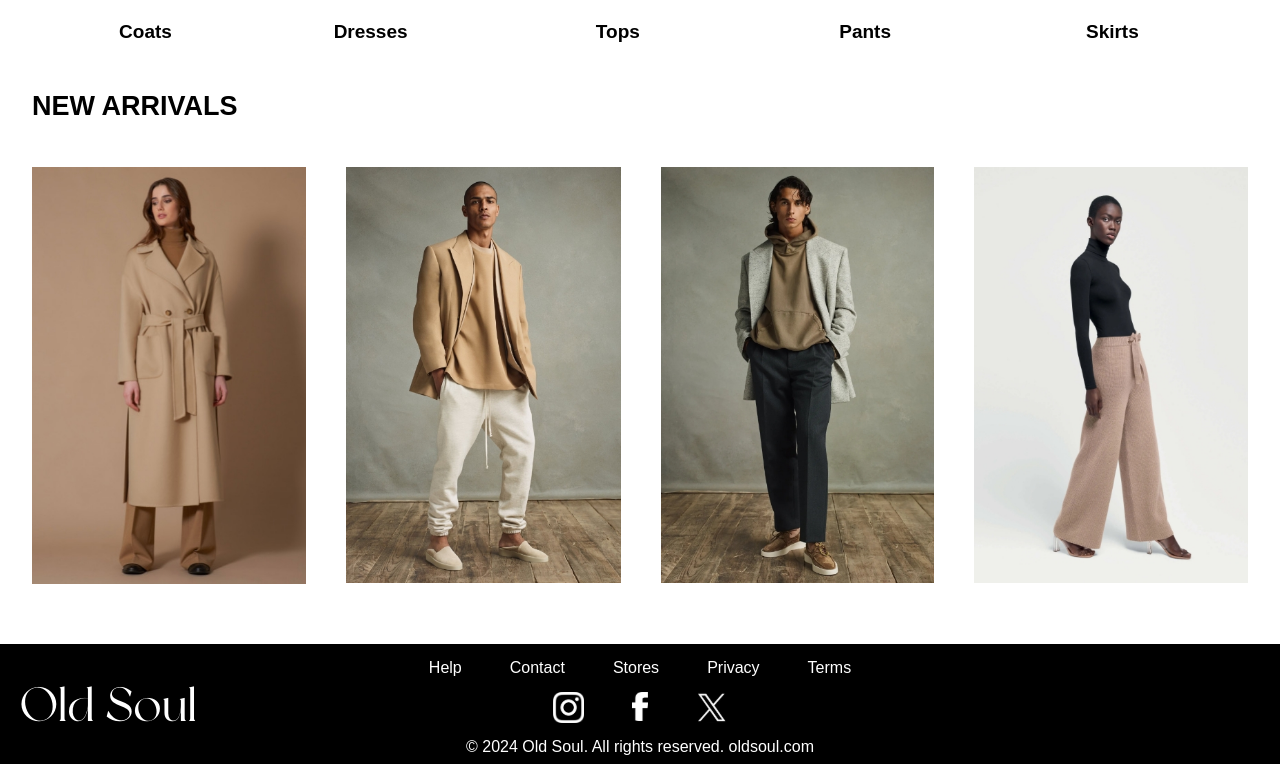
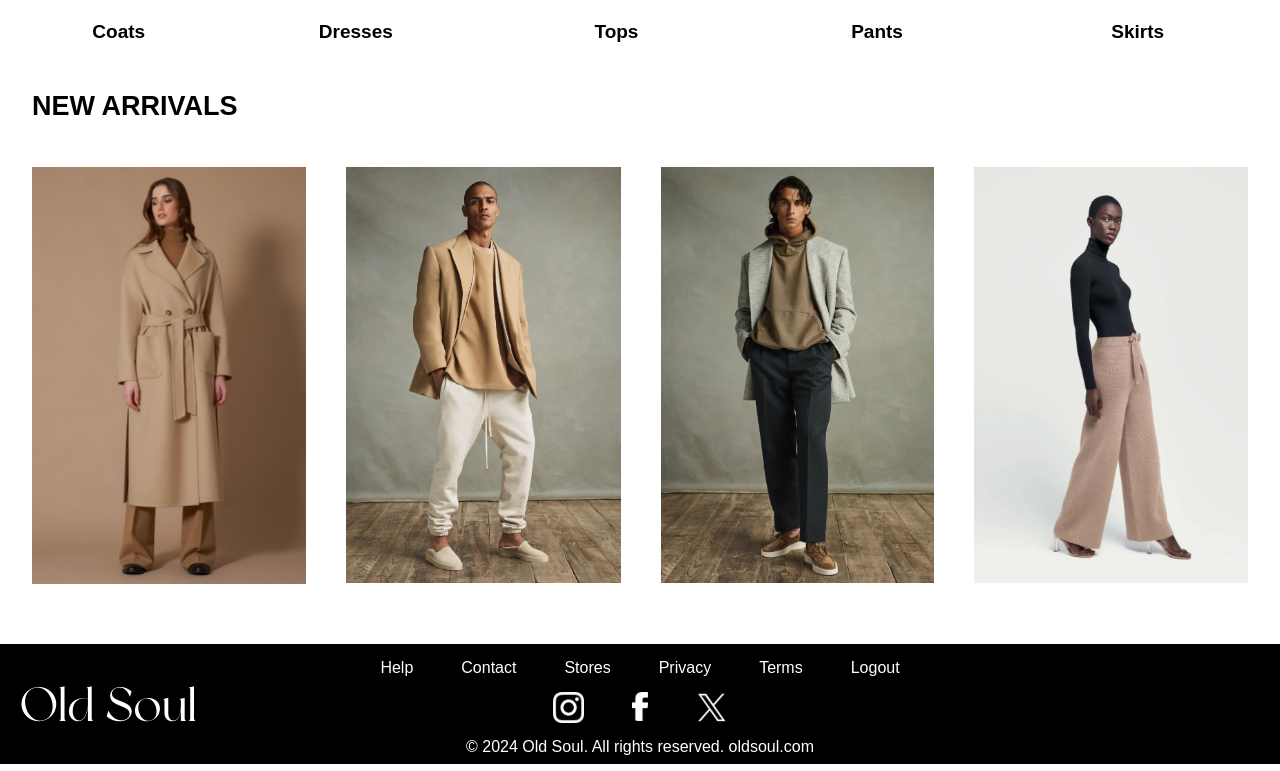
Before and after one commit to henryonyejelem/old_soul, a React (Create React App) app in the folder client/: page /shop in a window 1280 px wide. Shown: the part 1203-1974 px from the top of the page. Built offline with nearby package versions, Linux system fonts and the light colour scheme; a web font is replaced by a local one.

Commit message:
Henry Onyejelem

```diff
--- a/client/src/components/ui/footer.js
+++ b/client/src/components/ui/footer.js
@@ -2,17 +2,24 @@ import insta from "../../assets/icons/Instagram Logo.svg"
 import twitter from "../../assets/icons/Twitter Logo.svg"
 import facebook from "../../assets/icons/Facebook Logo.svg"
 function Footer() {
+  const handleClick = () => {
+    localStorage.setItem("isLoggedIn", "false")
+    window.scroll(0,0)
+    window.location.reload();
+  }
+
   return (
     <div className="h-[15vh] bg-black text-white flex justify-between">
         <div className="self-center text-4xl font-NewYork w-[33%] pl-5">Old Soul</div>
         <div className="w-[33%] flex-col justify-center">
-            <ul className="flex justify-center gap-12 py-3">
-                <li>Help</li>
-                <li>Contact</li>
-                <li>Stores</li>
-                <li>Privacy</li>
-                <li>Terms</li>
-            </ul>
+            <div className="flex justify-center gap-12 py-3">
+                <div>Help</div>
+                <div>Contact</div>
+                <div>Stores</div>
+                <div>Privacy</div>
+                <div>Terms</div>
+                <button onClick={handleClick}>Logout</button>
+            </div>
 
             <ul className="flex justify-center gap-12">
                 <li><img src={insta} alt="" /></li>
--- a/client/src/pages/checkout/review.js
+++ b/client/src/pages/checkout/review.js
@@ -1,10 +1,16 @@
 import { useContext } from "react";
-
+import { useNavigate } from "react-router-dom";
 import { CartContext } from '../../context/cartContext.js';
 import CheckoutCard from "../../components/ui/checkoutCard.js";
+
 function Review() {
   const { state } = useContext(CartContext);
   const cartlist = state.cart
+  const navigate = useNavigate();
+
+  const handleClick = () => {
+    navigate("/")
+  }
 
   return (
     <div className="">
@@ -17,7 +23,7 @@ function Review() {
             {cartlist.map(item => <CheckoutCard name={item.name} price={item.price} src={item.ID}/>)}
           </div>
 
-          <button className="bg-black text-white font-medium py-2 text-[15px] w-[100%] my-[24px]">Pay</button>
+          <button className="bg-black text-white font-medium py-2 text-[15px] w-[100%] my-[24px]" onClick={handleClick}>Pay</button>
 
             <div className="text-[15px] flex gap- font-semibold pb-[70px]">
                 <div>{'<'}</div>
--- a/client/src/pages/product/product.js
+++ b/client/src/pages/product/product.js
@@ -86,7 +86,7 @@ function Product() {
     setIsFilled(isInWishlist(productID));
   }, [location])
 
-  const item = {name : product.name, price : product.price, ID : product.ID, category : product.tags}
+  const item = {name : product.name, price : product.price, ID : product.ID, category : product.tags, gender : gender}
   const handleHeartClick = () => {
     if(!isFilled){
       console.log(`${item.name} has been added to wishlist`)
--- a/client/src/pages/shop/index.js
+++ b/client/src/pages/shop/index.js
@@ -42,9 +42,9 @@ function Shop() {
 
           <div className='my-[40px]'>POPULAR CATEGORIES</div>
 
-          <div className="categories flex justify-between mx-8 my-xl gap-10">
+          <div className="categories flex justify-between my-xl gap-10">
               <div className="">
-                  <div className="h-[29vh] overflow-hidden"><img src={coat} alt="" className="hover:scale-[1.15] h-[100%] transition-all ease-out duration-500"/></div>
+                  <div className="h-[29vh] overflow-hidden"><img src={coat} alt="" className="h-[100%] transition-all ease-out duration-500"/></div>
                   <p className="text-[19px] mt-xl font-bold text-center w-[100%]">Coats</p>
               </div>
               <div className="">
--- a/client/src/pages/wishlist/index.js
+++ b/client/src/pages/wishlist/index.js
@@ -1,34 +1,11 @@
 import dropdown from "../../assets/icons/dropdown.svg"
 
-import db from "../../data/women.js"
 import Card from '../../components/ui/card.js';
 
 import { useWishlist } from '../../context/wishlistContext.js'
 
 
 function Wishlist() {
-    function getRandomItems(array, numItems) {
-        const randomItems = [];
-        const arrayLength = array.length;
-
-        if (numItems > arrayLength) {
-            console.error("Number of items requested exceeds the length of the array.");
-            return;
-        }
-
-        const indices = new Set();
-        while (indices.size < numItems) {
-            const randomIndex = Math.floor(Math.random() * arrayLength);
-            indices.add(randomIndex);
-        }
-
-        indices.forEach(index => {
-            randomItems.push(array[index]);
-        });
-
-        return randomItems;
-    }
-
     const { wishlistItems } = useWishlist();
     const wishlist = wishlistItems
 
@@ -63,7 +40,7 @@ function Wishlist() {
             </div>
 
             <div className="mx-8 grid grid-cols-4 gap-6 my-xl">
-                {wishlist.map(item => <Card name={item.name} price={item.price} src={item.ID} gender={"women"} category={item.tag}/>)}
+                {wishlist.map(item => <Card name={item.name} price={item.price} src={item.ID} gender={item.gender} category={item.tag} />)}
             </div>
 
 
```
